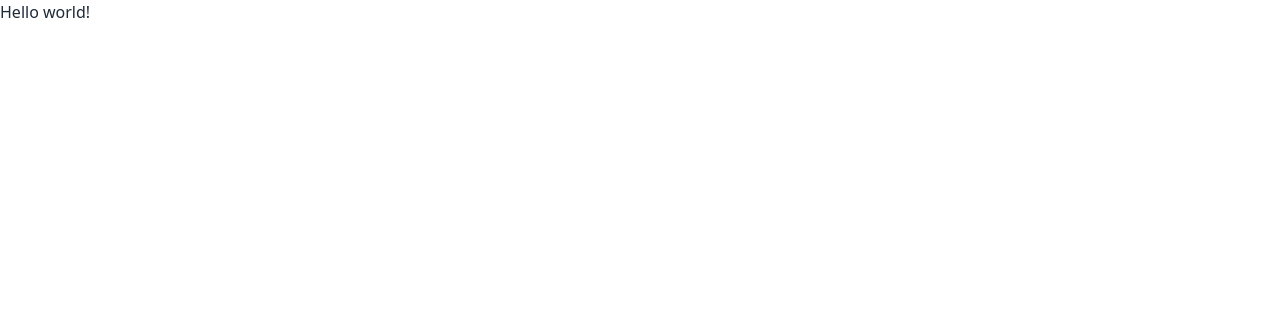
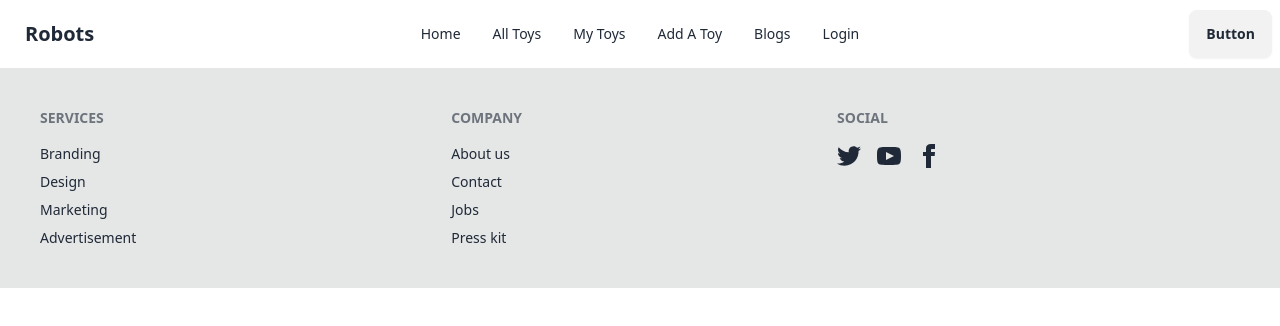
Before and after one commit to NurMuhammadCSE/Robot-Toys-Client, a React (Vite) app: page / in a window 1280 px wide. Shown: the top 326 px of the page. Built offline with nearby package versions, Linux system fonts and the light colour scheme.

Commit message:
Added Navbar and Footer

```diff
--- /dev/null
+++ b/src/layout/Main.jsx
@@ -0,0 +1,16 @@
+import React from 'react';
+import Navbar from '../pages/Shared/Navbar/Navbar';
+import { Outlet } from 'react-router-dom';
+import Footer from '../pages/Shared/Footer/Footer';
+
+const Main = () => {
+    return (
+        <div>
+            <Navbar></Navbar>
+            <Outlet></Outlet>
+            <Footer></Footer>
+        </div>
+    );
+};
+
+export default Main;
--- a/src/main.jsx
+++ b/src/main.jsx
@@ -6,6 +6,8 @@
 
 ReactDOM.createRoot(document.getElementById("root")).render(
   <React.StrictMode>
-    <RouterProvider router={router} />
+    <div className="max-w-screen-xl mx-auto">
+      <RouterProvider router={router} />
+    </div>
   </React.StrictMode>
 );
--- /dev/null
+++ b/src/pages/Home/Home/Home.jsx
@@ -0,0 +1,11 @@
+import React from 'react';
+
+const Home = () => {
+    return (
+        <div>
+
+        </div>
+    );
+};
+
+export default Home;
--- /dev/null
+++ b/src/pages/Shared/Footer/Footer.jsx
@@ -0,0 +1,62 @@
+import React from "react";
+
+const Footer = () => {
+  return (
+    <footer className="footer p-10 bg-base-300 text-base-content">
+      <nav>
+        <header className="footer-title">Services</header>
+        <a className="link link-hover">Branding</a>
+        <a className="link link-hover">Design</a>
+        <a className="link link-hover">Marketing</a>
+        <a className="link link-hover">Advertisement</a>
+      </nav>
+      <nav>
+        <header className="footer-title">Company</header>
+        <a className="link link-hover">About us</a>
+        <a className="link link-hover">Contact</a>
+        <a className="link link-hover">Jobs</a>
+        <a className="link link-hover">Press kit</a>
+      </nav>
+      <nav>
+        <header className="footer-title">Social</header>
+        <div className="grid grid-flow-col gap-4">
+          <a>
+            <svg
+              xmlns="http://www.w3.org/2000/svg"
+              width="24"
+              height="24"
+              viewBox="0 0 24 24"
+              className="fill-current"
+            >
+              <path d="M24 4.557c-.883.392-1.832.656-2.828.775 1.017-.609 1.798-1.574 2.165-2.724-.951.564-2.005.974-3.127 1.195-.897-.957-2.178-1.555-3.594-1.555-3.179 0-5.515 2.966-4.797 6.045-4.091-.205-7.719-2.165-10.148-5.144-1.29 2.213-.669 5.108 1.523 6.574-.806-.026-1.566-.247-2.229-.616-.054 2.281 1.581 4.415 3.949 4.89-.693.188-1.452.232-2.224.084.626 1.956 2.444 3.379 4.6 3.419-2.07 1.623-4.678 2.348-7.29 2.04 2.179 1.397 4.768 2.212 7.548 2.212 9.142 0 14.307-7.721 13.995-14.646.962-.695 1.797-1.562 2.457-2.549z"></path>
+            </svg>
+          </a>
+          <a>
+            <svg
+              xmlns="http://www.w3.org/2000/svg"
+              width="24"
+              height="24"
+              viewBox="0 0 24 24"
+              className="fill-current"
+            >
+              <path d="M19.615 3.184c-3.604-.246-11.631-.245-15.23 0-3.897.266-4.356 2.62-4.385 8.816.029 6.185.484 8.549 4.385 8.816 3.6.245 11.626.246 15.23 0 3.897-.266 4.356-2.62 4.385-8.816-.029-6.185-.484-8.549-4.385-8.816zm-10.615 12.816v-8l8 3.993-8 4.007z"></path>
+            </svg>
+          </a>
+          <a>
+            <svg
+              xmlns="http://www.w3.org/2000/svg"
+              width="24"
+              height="24"
+              viewBox="0 0 24 24"
+              className="fill-current"
+            >
+              <path d="M9 8h-3v4h3v12h5v-12h3.642l.358-4h-4v-1.667c0-.955.192-1.333 1.115-1.333h2.885v-5h-3.808c-3.596 0-5.192 1.583-5.192 4.615v3.385z"></path>
+            </svg>
+          </a>
+        </div>
+      </nav>
+    </footer>
+  );
+};
+
+export default Footer;
--- /dev/null
+++ b/src/pages/Shared/Navbar/Navbar.jsx
@@ -0,0 +1,68 @@
+import React from "react";
+import { Link } from "react-router-dom";
+
+const Navbar = () => {
+  const navMenu = (
+    <>
+      <li>
+        <a>Home</a>
+      </li>
+      <li>
+        <a>All Toys</a>
+      </li>
+      <li>
+        <a>My Toys</a>
+      </li>
+      <li>
+        <a>Add A Toy</a>
+      </li>
+      <li>
+        <a>Blogs</a>
+      </li>
+      <li>
+        <a>Login</a>
+      </li>
+    </>
+  );
+  return (
+    <div className="navbar bg-base-100">
+      <div className="navbar-start">
+        <div className="dropdown">
+          <div tabIndex={0} role="button" className="btn btn-ghost lg:hidden">
+            <svg
+              xmlns="http://www.w3.org/2000/svg"
+              className="h-5 w-5"
+              fill="none"
+              viewBox="0 0 24 24"
+              stroke="currentColor"
+            >
+              <path
+                strokeLinecap="round"
+                strokeLinejoin="round"
+                strokeWidth="2"
+                d="M4 6h16M4 12h8m-8 6h16"
+              />
+            </svg>
+          </div>
+          <ul
+            tabIndex={0}
+            className="menu menu-sm dropdown-content mt-3 z-[1] p-2 shadow bg-base-100 rounded-box w-52"
+          >
+            {navMenu}
+          </ul>
+        </div>
+        <Link to={"/"} className="btn btn-ghost text-xl">
+          Robots
+        </Link>
+      </div>
+      <div className="navbar-center hidden lg:flex">
+        <ul className="menu menu-horizontal px-1">{navMenu}</ul>
+      </div>
+      <div className="navbar-end">
+        <a className="btn">Button</a>
+      </div>
+    </div>
+  );
+};
+
+export default Navbar;
```
Also changed, not shown: src/routes/Routes.jsx (+13 -5 lines).
